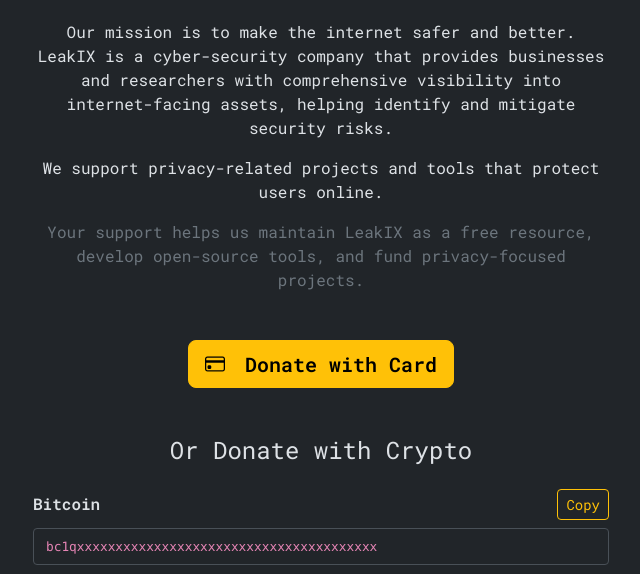
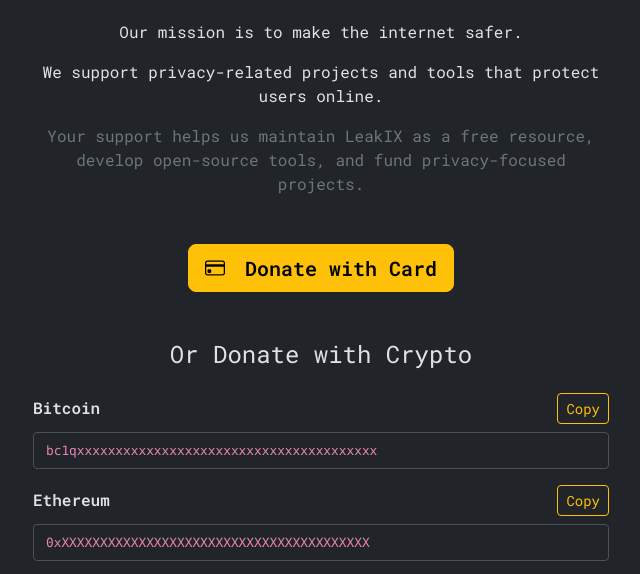
Before and after one commit to LeakIX/sponsor, a website: page frontend/index.html in a window 1280 px wide. Shown: the part 174-748 px from the top of the page, without its empty margins (319-959 px from the left). Drawn offline with nearby package versions, Linux system fonts and the light colour scheme; files that its build step writes are made by us from their sources.

Commit message:
Simplify mission statement

```diff
--- a/frontend/index.html
+++ b/frontend/index.html
@@ -38,10 +38,7 @@
         <div class="text-center mb-5">
           <h1 class="text-warning mb-4">Sponsor LeakIX</h1>
           <p class="mb-3">
-            Our mission is to make the internet safer and better. LeakIX is a
-            cyber-security company that provides businesses and researchers with
-            comprehensive visibility into internet-facing assets, helping
-            identify and mitigate security risks.
+            Our mission is to make the internet safer.
           </p>
           <p class="mb-3">
             We support privacy-related projects and tools that protect users
```
